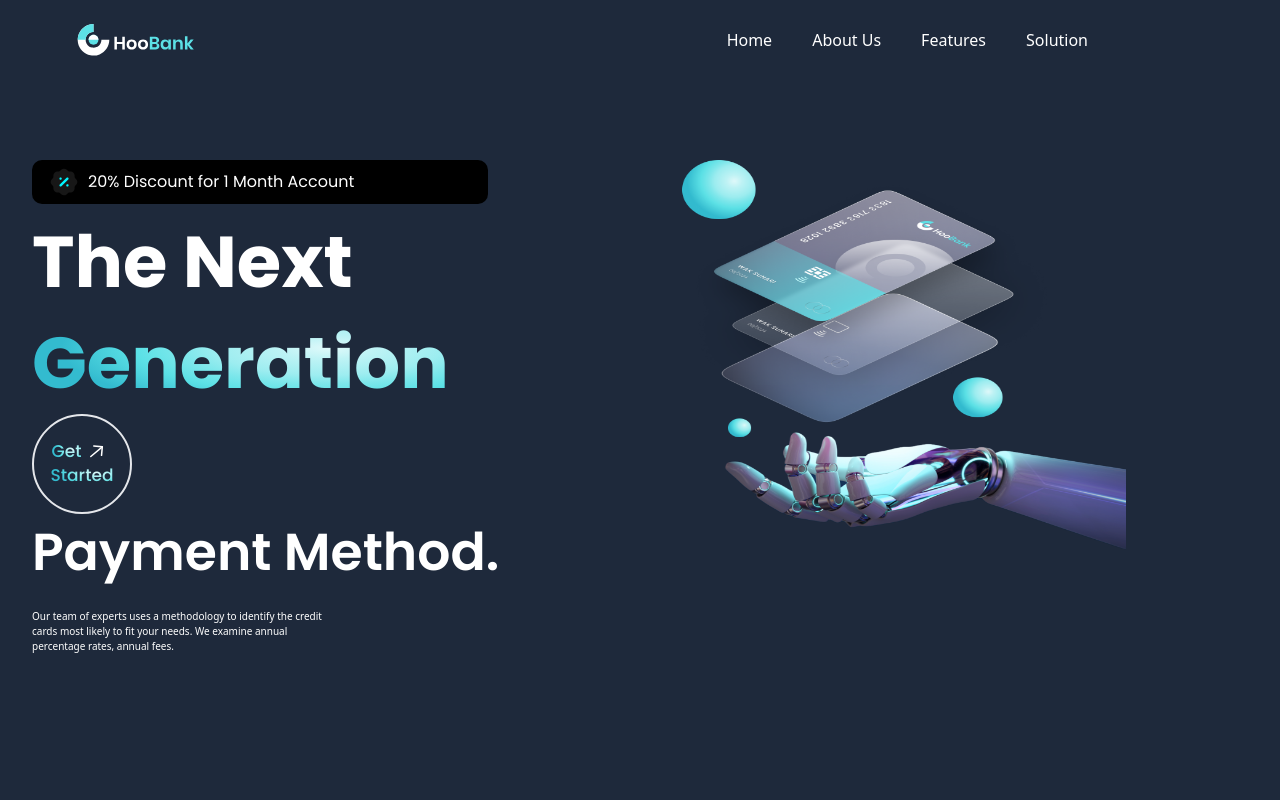
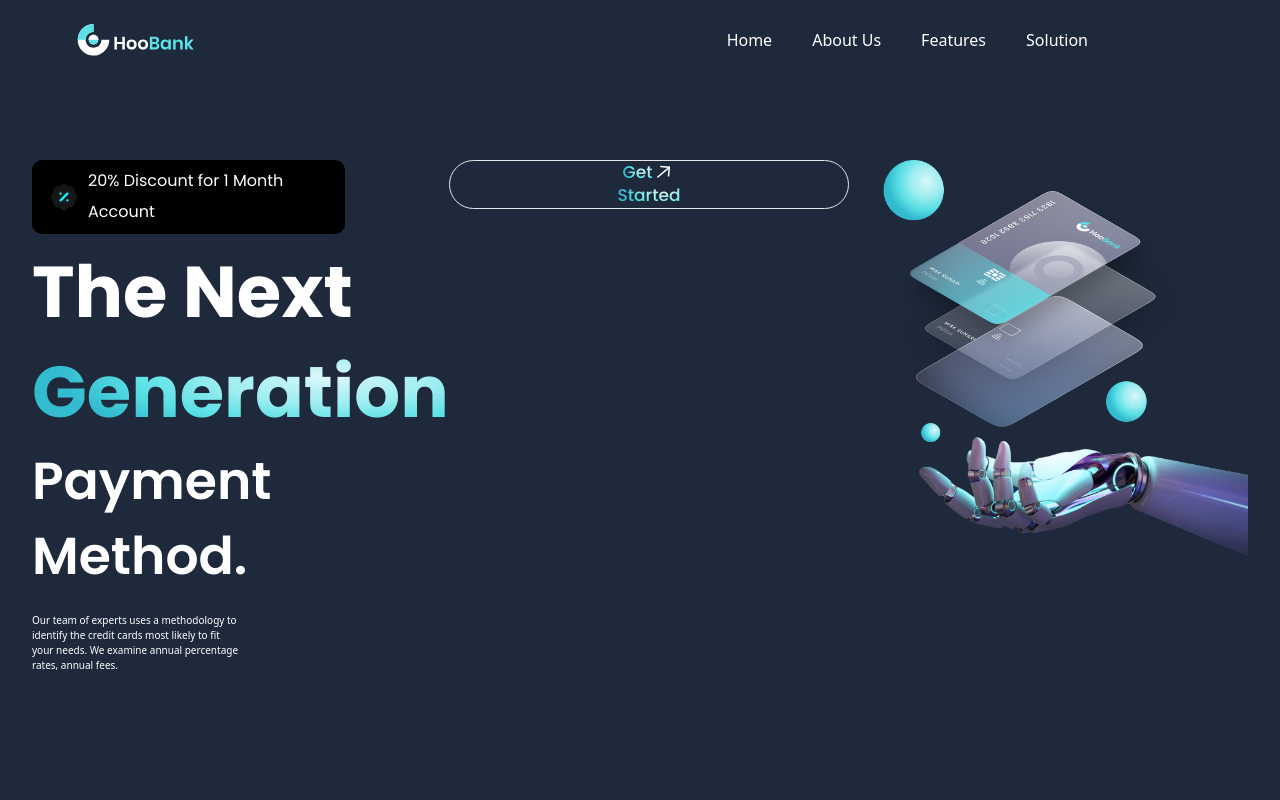
Before and after one commit to Alexandra4373/Bank-app, a React (Vite) app: page / in a window 1280 px wide. Shown: the top 800 px of the page. Built offline with nearby package versions, Linux system fonts and the light colour scheme.

Commit message:
Update App.jsx

```diff
--- a/src/App.jsx
+++ b/src/App.jsx
@@ -51,7 +51,7 @@ function App() {
       {/* Hero */}
       <div className="bg-slate-800 py-20 ">
         <div className="container">
-          <div className="flex  md:flex-row sm:flex-col ">
+          <div className="flex md:flex-row sm:flex-col ">
             <div className=" flex-1 flex-col w-full ">
               <div className="flex flex-row items-center bg-black py-[6px] px-4 rounded-[10px] mb-2 w-3/4">
                 <img
@@ -68,23 +68,6 @@ function App() {
                 The Next <br className="sm:block hidden" />
                 <span className="text-gradient ">Generation</span>
               </h1>
-              <div className="flex justify-center items-center border-blue-gradient border-2 w-[100px] h-[100px] rounded-full bg-blue p-[2px] cursor-pointer">
-                <div className="flex flex-col justify-center items-center w-[100%] h-[100%] rounded-full text-center">
-                  <div className="flex items-center">
-                    <p className="font-poppins font-medium text-[17px] leading-[23.4px] text-gradient">
-                      Get
-                    </p>
-                    <img
-                      src={arrowUp}
-                      alt="arrow-up"
-                      className="w-[23px] h-[23px] object-contain mx-1"
-                    />
-                  </div>
-                  <p className="font-poppins font-medium text-[17px] leading-[23.4px] text-gradient">
-                    Started
-                  </p>
-                </div>
-              </div>
               <h1 className=" flex-1 font-poppins font-semibold ss:text-[68px] text-[52px] text-white ss:leading-[100.8px] leading-[75px] w-full">
                 Payment Method.
               </h1>
@@ -94,8 +77,25 @@ function App() {
                 percentage rates, annual fees.
               </p>
             </div>
-            <div className="flex-1  ">
-              <img src={robot} alt="billing" className="w-[80%] h-[80%] " />
+            <div className="flex-1 justify-center items-center border rounded-full  w-[50%] h-[50%]  cursor-pointer">
+              <div className="flex flex-col justify-center items-center text-center">
+                <div className="flex items-center">
+                  <p className="font-poppins font-medium text-[17px] leading-[23.4px] text-gradient">
+                    Get
+                  </p>
+                  <img
+                    src={arrowUp}
+                    alt="arrow-up"
+                    className="w-[23px] h-[23px] "
+                  />
+                </div>
+                <p className="font-poppins font-medium text-[17px] leading-[23.4px] text-gradient">
+                  Started
+                </p>
+              </div>
+            </div>
+            <div className="flex-1 ">
+              <img src={robot} alt="billing" className=" " />
             </div>
           </div>
         </div>
```
